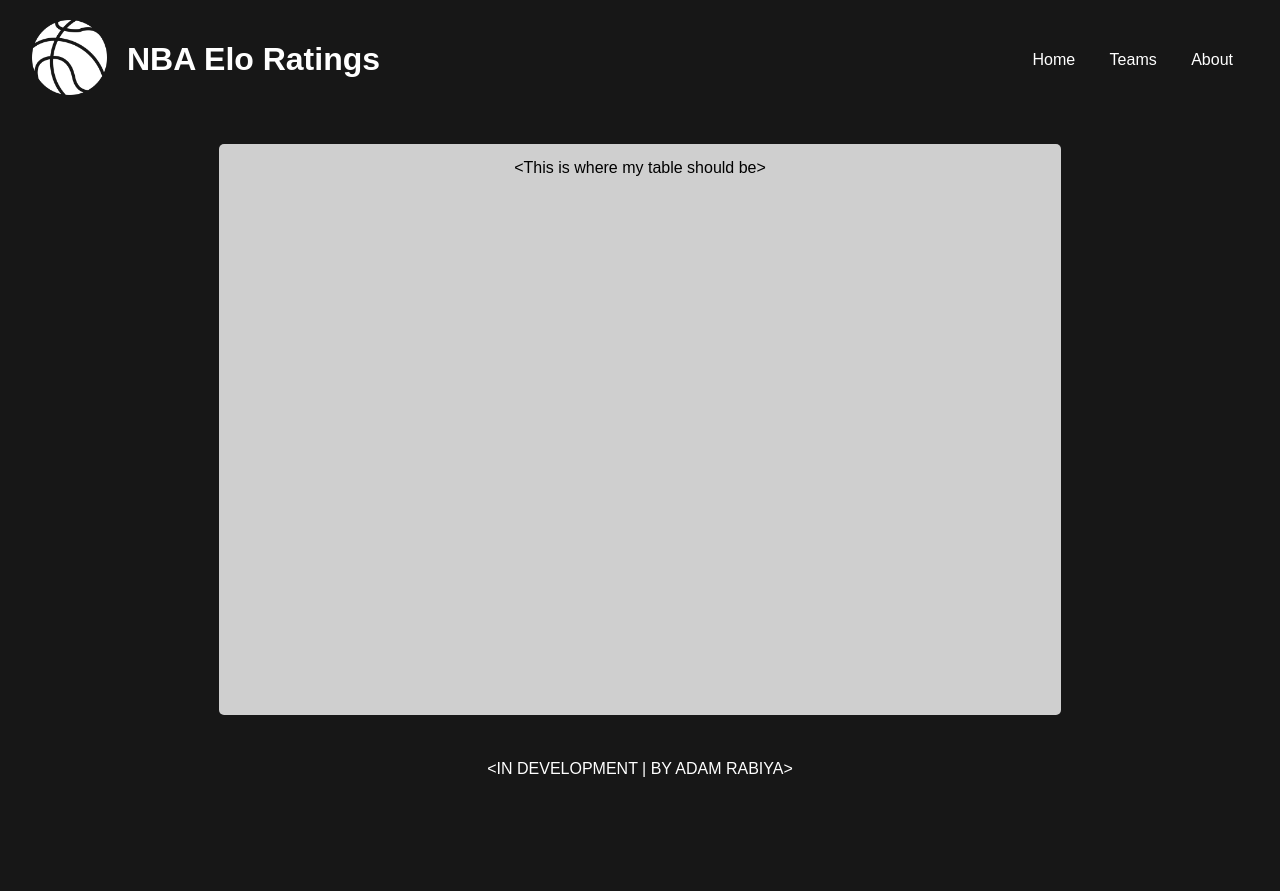
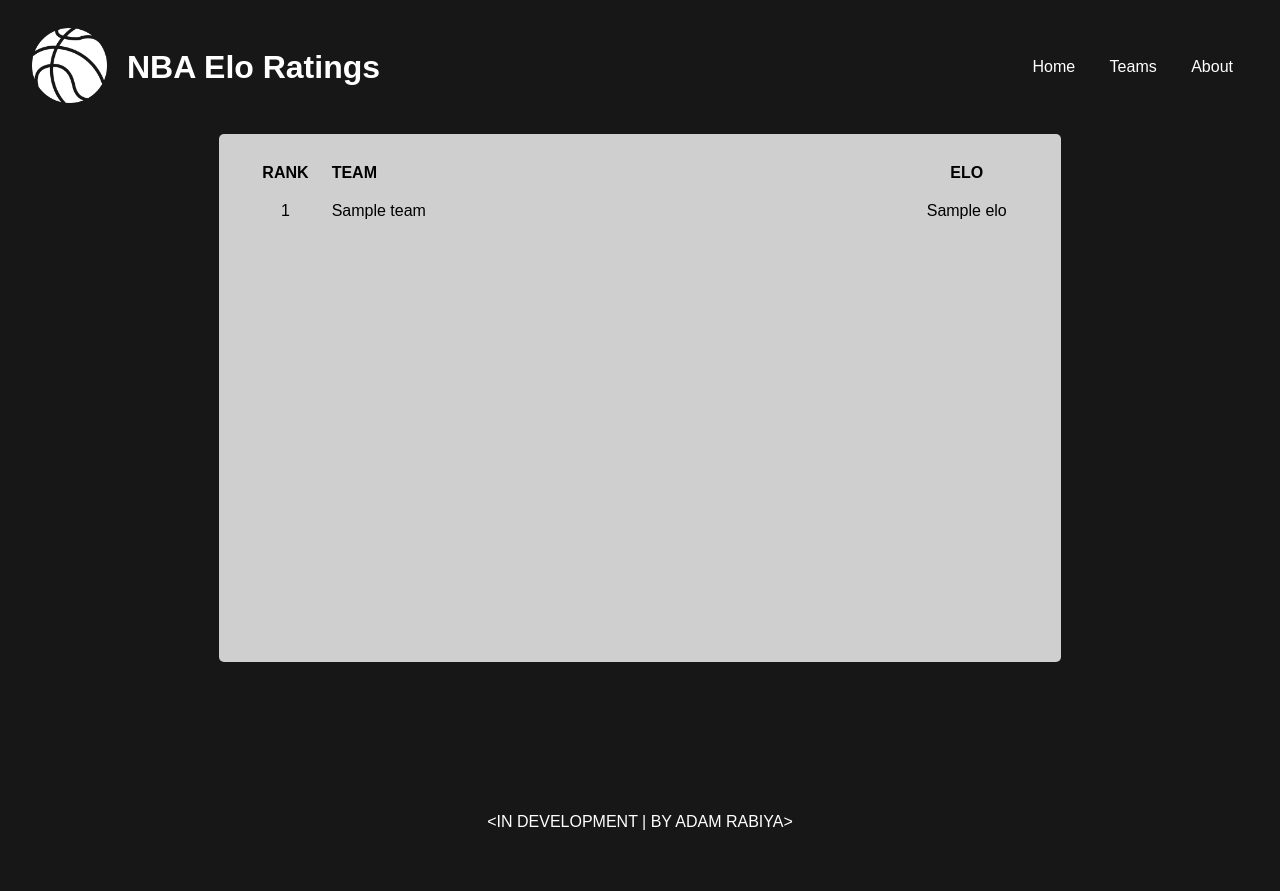
Before and after one commit to makeniii/NBA-Elo-Rankings, a Flask app: template nba_elo_system/templates/index.html in a window 1280 px wide. Before the commit the page ends 777 px from the top, so only its background shows below. Run offline with Flask 2, Linux system fonts and the light colour scheme; the template is opened without the code that fills it: most values are stand-ins (such as "Sample title", 1, 10 or a date in 2020); parts of the project's set-up code (start-up, migrations or seed data) failed here and were passed over.

Commit message:
Completed first iteration of frontend

```diff
--- a/nba_elo_system/routes.py
+++ b/nba_elo_system/routes.py
@@ -1,6 +1,10 @@
 from flask import render_template, url_for
 from nba_elo_system import app
+from nba_elo_system.models import season_22
+
 
 @app.route('/')
 def index():
-    return render_template('index.html')
+    ordered_list = season_22.teams
+    ordered_list.sort(key=lambda x: x.elo.elo, reverse=True)
+    return render_template('index.html', teams=ordered_list)
--- a/nba_elo_system/static/css/style.css
+++ b/nba_elo_system/static/css/style.css
@@ -3,7 +3,7 @@
     --background-primary: #CFCFCF;
     --background-secondary: #8C8C8C;
     --text-colour: #fff;
-    --accent-colour: #5F4BB6;
+    --accent-colour: #7d7abc;
     --header-padding: 20px 2.5%;
     --main-width: 75%;
 }
@@ -23,49 +23,49 @@
     background: var(--background-secondary);
 }
 
-header{
+header {
     align-self: center;
     padding: var(--header-padding);
 }
 
-nav{
+nav {
     display: flex;
     align-items: center;
     justify-content: space-between;
 }
 
-.logo{
+.logo {
     width: 75px;
 }
 
-.nav-logo{
+.nav-logo {
     display: flex;
     align-items: center;
     justify-content: center;
 }
 
-.nav-logo h1{
+.nav-logo h1 {
     font-size:  200%;
     padding-left: 20px;
 }
 
-.nav-links{
+.nav-links {
     padding: 28px 0;
 }
 
-.nav-links li{
+.nav-links li {
     display: inline-block;
     margin: 0 15px;
 }
 
-.nav-links li a{
+.nav-links li a, li p {
     text-decoration: none;
     color: var(--text-colour);
     padding: 10px 0;
     position: relative;
 }
 
-.nav-links li a::after{
+.nav-links li a::after, li p::after {
     content: '';
     background: var(--accent-colour);
     width: 0;
@@ -76,13 +76,13 @@ nav{
     transition: width 0.5s;
 }
 
-.nav-links li a:hover::after{
+.nav-links li a:hover::after, li p:hover::after {
     width: 100%;
 }
 
-main{
+main {
     margin: auto;
-    padding: 25px 15px;
+    padding: 0px 15px;
     width: 90%;
     border-radius: 5px;
     min-height: calc(100vh - 119px - 60px);
@@ -92,22 +92,50 @@ main{
 .main-body {
     text-align: center;
     background: var(--background-primary);
-    min-height: calc(100vh - 119px - 60px - 50px);
+    min-height: calc(100vh - 136px * 2);
     width: var(--main-width);
     margin: auto;
-    padding: 15px;
+    padding: 20px;
     border-radius: 5px;
 }
 
-.title{
+.title {
     color: var(--text-colour);
 }
 
-footer{
+.elo-table {
+    width: 100%;
+    padding: 10px 0;
+    margin: auto;
+    border-collapse: collapse;
+}
+
+.elo-table-outer-left {
+    padding: 10px 5px;
+    border-top-left-radius: 5px;
+    border-bottom-left-radius: 5px;
+}
+
+.elo-table-outer-right {
+    padding: 10px 5px;
+    border-top-right-radius: 5px;
+    border-bottom-right-radius: 5px;
+}
+
+.elo-table-team-row {
+    width: 70%;
+    text-align: left;
+}
+
+.elo-table-teams:hover {
+    background: var(--accent-colour);
+}
+
+footer {
     color: var(--text-colour);
     bottom: 0;
     width: 100%;
     text-align: center;
-    height: 60px;
-    padding: 20px;
+    height: 136px;
+    padding: 58px;
 }
--- a/nba_elo_system/templates/base.html
+++ b/nba_elo_system/templates/base.html
@@ -15,9 +15,9 @@
                 <div><h1 class="title">NBA Elo Ratings</h1></div>
             </div>
             <ul class="nav-links">
-                <li><a href="">Home</a></li>
-                <li><a href="">Teams</a></li>
-                <li><a href="">About</a></li>
+                <li><a href="{{ url_for('index') }}">Home</a></li>
+                <li><p>Teams</p></li>
+                <li><p>About</p></li>
             </ul>
         </nav>
     </header>
--- a/nba_elo_system/templates/index.html
+++ b/nba_elo_system/templates/index.html
@@ -6,6 +6,20 @@
 
 {% block body %}
     <div class="main-body">
-        <p>&lt;This is where my table should be&gt;</p>
+        <table class="elo-table">
+            <tr>
+                <th class="elo-table-outer-left">RANK</th>
+                <th class="elo-table-team-row">TEAM</th>
+                <th class="elo-table-outer-right">ELO</th>
+            </tr>
+            {% for team in teams %}
+            <tr class="elo-table-teams">
+                <td class="elo-table-outer-left">{{ loop.index }}</td>
+                <td class="elo-table-team-row">{{ team.name }}</td>
+                <td class="elo-table-outer-right">{{ team.elo.elo }}</td>
+            </tr>
+            {% endfor %}
+        </table>
+
     </div>
 {% endblock body %}
```
Also changed, not shown: nba_elo_system/models.py (added, +17 -0 lines).
